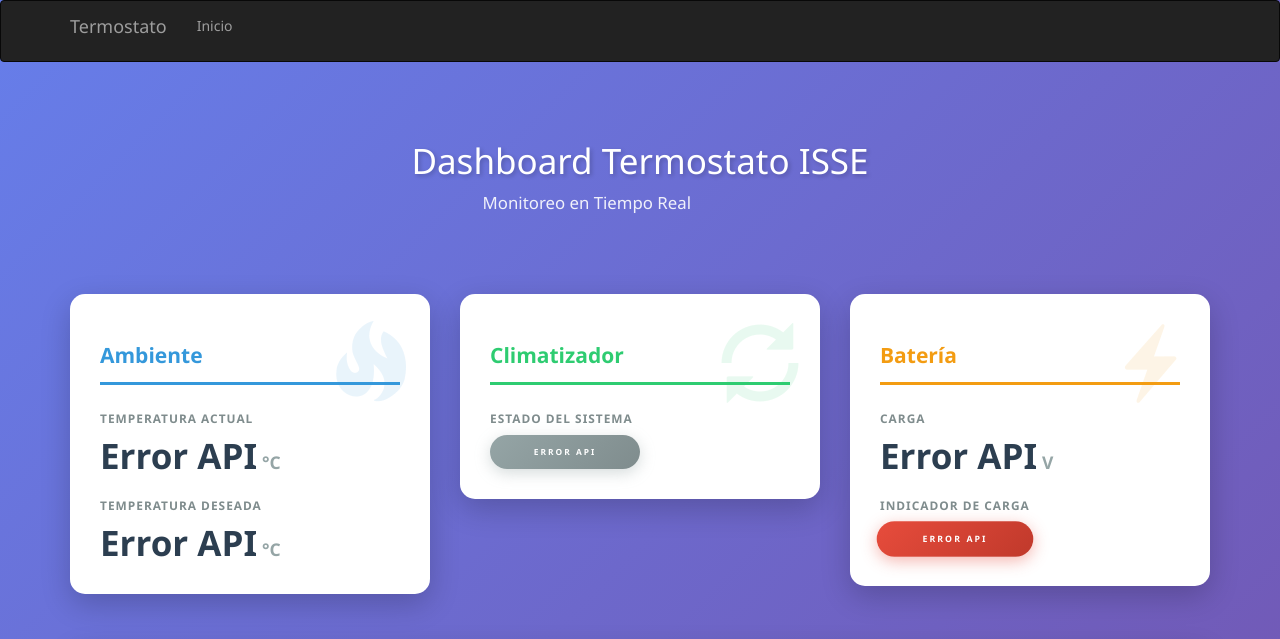
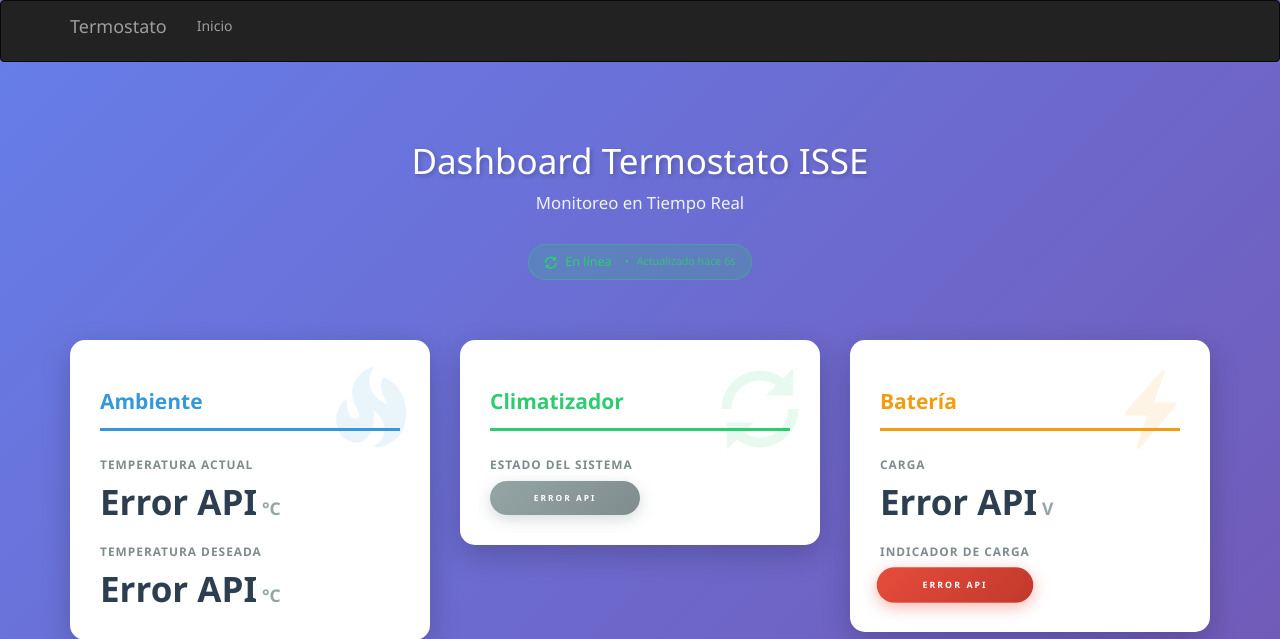
Before and after one commit to vvalotto/webapp_termostato, a Flask app: page / in a window 1280 px wide. Shown: the top 639 px of the page. Run offline with Flask 3, Linux system fonts and the light colour scheme; data that the repository does not hold is empty; some libraries are stand-ins or nearby versions.

Commit message:
WT-10: Estado de conexion visible
Implementa indicador visual del estado de conexion con el backend:
- Indicador "En linea" / "Sin conexion" en el header
- Timestamp de ultima actualizacion exitosa
- Cambio visual cuando datos tienen mas de 30s (obsoleto)
- Icono pulsante durante actualizacion

Criterios de aceptacion completados:
- Badge verde para conexion activa
- Badge rojo pulsante para sin conexion
- Badge naranja para datos desactualizados (>30s)
- Campo from_cache en API para detectar datos cacheados

🤖 Generated with [Claude Code](https://claude.com/claude-code)

Co-Authored-By: Claude Opus 4.5 <noreply@anthropic.com>

```diff
--- a/lanzador.py
+++ b/lanzador.py
@@ -34,9 +34,9 @@ def obtener_estado_termostato():
     Obtiene todos los datos del termostato en una sola llamada al endpoint unificado.
 
     Returns:
-        tuple: (datos, timestamp) donde datos es el dict con todos los valores
-               o (None, None) si hay error y no hay cache disponible.
-               Si hay error pero existe cache, retorna los datos cacheados.
+        tuple: (datos, timestamp, from_cache) donde datos es el dict con todos los valores,
+               from_cache indica si son datos cacheados (backend no responde).
+               Retorna (None, None, False) si hay error y no hay cache disponible.
     """
     global ultima_respuesta_valida, ultimo_timestamp
     try:
@@ -47,10 +47,12 @@ def obtener_estado_termostato():
         # Cachear respuesta válida
         ultima_respuesta_valida = datos
         ultimo_timestamp = datetime.utcnow().isoformat()
-        return datos, ultimo_timestamp
+        return datos, ultimo_timestamp, False
     except requests.exceptions.RequestException:
         # Retornar cache si existe
-        return ultima_respuesta_valida, ultimo_timestamp
+        if ultima_respuesta_valida:
+            return ultima_respuesta_valida, ultimo_timestamp, True
+        return None, None, False
 
 
 @app.route("/")
@@ -59,7 +61,7 @@ def index():
     formulario = TermostatoForm()
 
     # Obtener todos los datos en una sola llamada
-    datos, timestamp = obtener_estado_termostato()
+    datos, timestamp, _ = obtener_estado_termostato()
 
     if datos:
         # Asignar valores al formulario desde el endpoint unificado
@@ -83,18 +85,20 @@ def index():
 def api_estado():
     """
     Endpoint JSON para obtener el estado del termostato.
-    Útil para actualización AJAX sin recargar la página (futuro WT-12).
+    Útil para actualización AJAX sin recargar la página (WT-12).
 
     Returns:
         JSON con los datos del termostato o error 503 si no hay conexión.
+        Incluye from_cache=True si los datos son cacheados (backend no responde).
     """
-    datos, timestamp = obtener_estado_termostato()
+    datos, timestamp, from_cache = obtener_estado_termostato()
 
     if datos:
         return jsonify({
             'success': True,
             'data': datos,
-            'timestamp': timestamp
+            'timestamp': timestamp,
+            'from_cache': from_cache
         })
 
     return jsonify({
--- a/static/js/actualizador.js
+++ b/static/js/actualizador.js
@@ -2,12 +2,16 @@
  * Modulo de actualizacion automatica sin recarga de pagina.
  * Reemplaza el meta refresh por AJAX polling.
  * WT-12: Actualizacion sin recarga de pagina
+ * WT-10: Estado de conexion visible
  */
 /* global actualizarGraficaTemperatura, actualizarGraficaClimatizador */
 /* exported detenerActualizacion */
 
 const INTERVALO_MS = 10000; // 10 segundos
+const UMBRAL_OBSOLETO_MS = 30000; // 30 segundos para considerar datos obsoletos
 let intervalId = null;
+let timestampIntervalId = null;
+let ultimaActualizacion = null;
 
 /**
  * Obtiene el estado del termostato desde el endpoint /api/estado
@@ -52,12 +56,88 @@ function actualizarBadge(elementId, valor, claseBase) {
 }
 
 /**
+ * WT-10: Calcula el tiempo transcurrido en formato legible
+ */
+function tiempoTranscurrido(timestamp) {
+    if (!timestamp) return 'nunca';
+    const segundos = Math.floor((Date.now() - timestamp) / 1000);
+    if (segundos < 60) return 'hace ' + segundos + 's';
+    const minutos = Math.floor(segundos / 60);
+    if (minutos < 60) return 'hace ' + minutos + 'min';
+    const horas = Math.floor(minutos / 60);
+    return 'hace ' + horas + 'h';
+}
+
+/**
+ * WT-10: Actualiza el indicador de estado de conexion
+ */
+function actualizarEstadoConexion(estado) {
+    const contenedor = document.getElementById('estado-conexion');
+    const icono = document.getElementById('icono-estado');
+    const texto = document.getElementById('texto-estado');
+    const dashboardContainer = document.querySelector('.dashboard-container');
+
+    if (!contenedor || !icono || !texto) return;
+
+    // Remover clases previas
+    contenedor.classList.remove('online', 'offline', 'obsoleto');
+    icono.classList.remove('glyphicon-ok', 'glyphicon-remove', 'glyphicon-warning-sign');
+
+    if (estado === 'online') {
+        contenedor.classList.add('online');
+        icono.classList.add('glyphicon-ok');
+        texto.textContent = 'En línea';
+        if (dashboardContainer) dashboardContainer.classList.remove('datos-obsoletos');
+    } else if (estado === 'offline') {
+        contenedor.classList.add('offline');
+        icono.classList.add('glyphicon-remove');
+        texto.textContent = 'Sin conexión';
+    } else if (estado === 'obsoleto') {
+        contenedor.classList.add('obsoleto');
+        icono.classList.add('glyphicon-warning-sign');
+        texto.textContent = 'Datos desactualizados';
+        if (dashboardContainer) dashboardContainer.classList.add('datos-obsoletos');
+    }
+}
+
+/**
+ * WT-10: Actualiza el timestamp mostrado
+ */
+function actualizarTimestamp() {
+    const timestampEl = document.getElementById('timestamp-estado');
+    if (timestampEl && ultimaActualizacion) {
+        timestampEl.textContent = 'Actualizado ' + tiempoTranscurrido(ultimaActualizacion);
+
+        // Verificar si los datos estan obsoletos (> 30s)
+        const tiempoSinActualizar = Date.now() - ultimaActualizacion;
+        if (tiempoSinActualizar > UMBRAL_OBSOLETO_MS) {
+            actualizarEstadoConexion('obsoleto');
+        }
+    }
+}
+
+/**
+ * WT-10: Muestra/oculta el icono de actualizacion
+ */
+function mostrarActualizando(visible) {
+    const icono = document.getElementById('icono-estado');
+    if (icono) {
+        if (visible) {
+            icono.classList.remove('glyphicon-ok', 'glyphicon-remove', 'glyphicon-warning-sign');
+            icono.classList.add('glyphicon-refresh', 'actualizando');
+        } else {
+            icono.classList.remove('glyphicon-refresh', 'actualizando');
+        }
+    }
+}
+
+/**
  * Funcion principal que obtiene datos y actualiza el DOM
  */
 async function actualizarDatos() {
-    const indicador = document.getElementById('indicador-actualizacion');
     try {
-        if (indicador) indicador.classList.add('visible');
+        // WT-10: Mostrar icono de actualizacion
+        mostrarActualizando(true);
 
         const resultado = await obtenerEstado();
 
@@ -80,11 +160,23 @@ async function actualizarDatos() {
             if (typeof actualizarGraficaClimatizador === 'function') {
                 actualizarGraficaClimatizador();
             }
+
+            // WT-10: Marcar estado segun si son datos frescos o cacheados
+            ultimaActualizacion = Date.now();
+            if (resultado.from_cache) {
+                actualizarEstadoConexion('offline');
+            } else {
+                actualizarEstadoConexion('online');
+            }
+            actualizarTimestamp();
         }
     } catch (error) {
         console.error('Error actualizando datos:', error);
+        // WT-10: Marcar como offline
+        actualizarEstadoConexion('offline');
     } finally {
-        if (indicador) indicador.classList.remove('visible');
+        // WT-10: Ocultar icono de actualizacion
+        mostrarActualizando(false);
     }
 }
 
@@ -92,8 +184,16 @@ async function actualizarDatos() {
  * Inicia el ciclo de actualizacion automatica
  */
 function iniciarActualizacion() {
-    // Configurar intervalo (la primera carga ya tiene datos del servidor)
+    // WT-10: Marcar timestamp inicial (datos vienen del servidor)
+    ultimaActualizacion = Date.now();
+    actualizarEstadoConexion('online');
+
+    // Configurar intervalo de datos (la primera carga ya tiene datos del servidor)
     intervalId = setInterval(actualizarDatos, INTERVALO_MS);
+
+    // WT-10: Configurar intervalo para actualizar timestamp cada segundo
+    timestampIntervalId = setInterval(actualizarTimestamp, 1000);
+
     console.log('Actualizacion automatica iniciada (intervalo: ' + INTERVALO_MS + 'ms)');
 }
 
@@ -104,8 +204,13 @@ function detenerActualizacion() {
     if (intervalId) {
         clearInterval(intervalId);
         intervalId = null;
-        console.log('Actualizacion automatica detenida');
     }
+    // WT-10: Detener actualizacion de timestamp
+    if (timestampIntervalId) {
+        clearInterval(timestampIntervalId);
+        timestampIntervalId = null;
+    }
+    console.log('Actualizacion automatica detenida');
 }
 
 // Iniciar cuando el DOM este listo
--- a/static/styles.css
+++ b/static/styles.css
@@ -264,17 +264,79 @@ body {
     max-height: 400px;
 }
 
-/* Indicador de actualizacion automatica (WT-12) */
-.indicador-actualizacion {
-    opacity: 0;
-    transition: opacity 0.3s ease;
-    font-size: 0.8em;
-    color: rgba(255, 255, 255, 0.7);
-    margin-left: 10px;
+/* WT-10: Estado de conexion visible */
+.estado-conexion {
+    display: inline-flex;
+    align-items: center;
+    gap: 8px;
+    padding: 8px 16px;
+    border-radius: 20px;
+    font-size: 0.9em;
+    margin-top: 10px;
+    transition: all 0.3s ease;
 }
 
-.indicador-actualizacion.visible {
-    opacity: 1;
+/* Estado online */
+.estado-conexion.online {
+    background: rgba(46, 204, 113, 0.2);
+    color: #2ecc71;
+    border: 1px solid rgba(46, 204, 113, 0.4);
+}
+
+/* Estado offline */
+.estado-conexion.offline {
+    background: rgba(231, 76, 60, 0.2);
+    color: #e74c3c;
+    border: 1px solid rgba(231, 76, 60, 0.4);
+    animation: pulso-alerta 1.5s infinite;
+}
+
+/* Estado obsoleto (datos > 30s) */
+.estado-conexion.obsoleto {
+    background: rgba(243, 156, 18, 0.2);
+    color: #f39c12;
+    border: 1px solid rgba(243, 156, 18, 0.4);
+}
+
+/* Icono de estado */
+.icono-estado {
+    font-size: 1em;
+    transition: transform 0.3s ease;
+}
+
+/* Icono pulsante cuando esta actualizando */
+.icono-estado.actualizando {
+    animation: spin 1s linear infinite;
+}
+
+/* Timestamp */
+.timestamp-estado {
+    font-size: 0.85em;
+    opacity: 0.8;
+    margin-left: 5px;
+}
+
+.timestamp-estado::before {
+    content: "•";
+    margin-right: 8px;
+}
+
+/* Animacion de rotacion para icono */
+@keyframes spin {
+    from { transform: rotate(0deg); }
+    to { transform: rotate(360deg); }
+}
+
+/* Animacion de pulso para alerta */
+@keyframes pulso-alerta {
+    0%, 100% { opacity: 1; }
+    50% { opacity: 0.6; }
+}
+
+/* Cards atenuadas cuando datos obsoletos */
+.datos-obsoletos .dashboard-card {
+    opacity: 0.7;
+    filter: grayscale(30%);
 }
 
 /* Efecto visual cuando un valor cambia */
--- a/templates/index.html
+++ b/templates/index.html
@@ -7,7 +7,13 @@
   <header class="header-dashboard">
     <div class="container text-center">
       <h1>Dashboard Termostato ISSE</h1>
-      <p class="lead">Monitoreo en Tiempo Real <span id="indicador-actualizacion" class="indicador-actualizacion">Actualizando...</span></p>
+      <p class="lead">Monitoreo en Tiempo Real</p>
+      <!-- WT-10: Estado de conexión visible -->
+      <div id="estado-conexion" class="estado-conexion online">
+        <span id="icono-estado" class="glyphicon glyphicon-refresh icono-estado"></span>
+        <span id="texto-estado">En línea</span>
+        <span id="timestamp-estado" class="timestamp-estado">Actualizado hace 0s</span>
+      </div>
     </div>
   </header>
 
```
